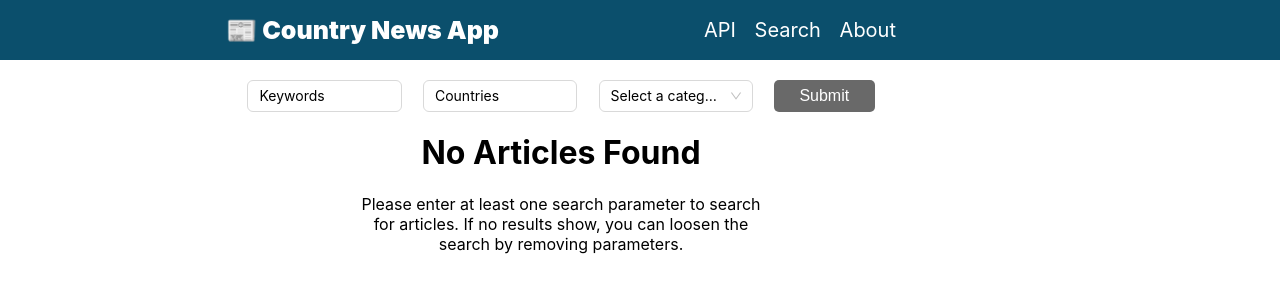
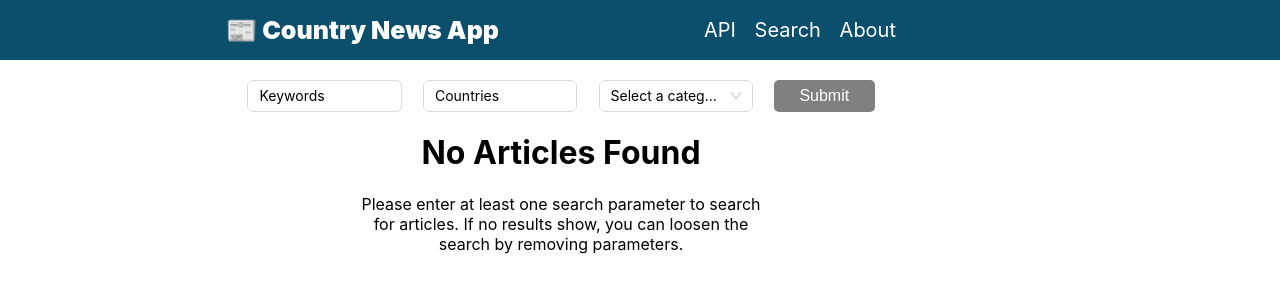
Before and after one commit to linden0/NewsLy, a React (Create React App) app: page /search in a window 1280 px wide. In both pictures the pointer is over the button "Submit". Shown: the top 300 px of the page. Built offline with nearby package versions, Linux system fonts and the light colour scheme.

Commit message:
Make buttons look more clickable

```diff
--- a/src/components/home.css
+++ b/src/components/home.css
@@ -48,6 +48,11 @@
     cursor: pointer;
 }
 
+.button-filled:hover {
+    background-color: #2a8a2d;
+}
+
+
 @media screen and (max-width: 770px) {
     .left-graphic {
         display: none;
--- a/src/components/search.css
+++ b/src/components/search.css
@@ -22,10 +22,14 @@
     width: 15%;
     border: none;
     color: white;
-    background-color: rgb(105, 105, 105);
+    background-color: rgb(172, 172, 172);
     border-radius: 5px;
     font-size: 16px;
 }
+.submit-btn:hover {
+    background-color: gray;
+}
+
 
 .error {
     background-color: rgb(235, 186, 186);
```
